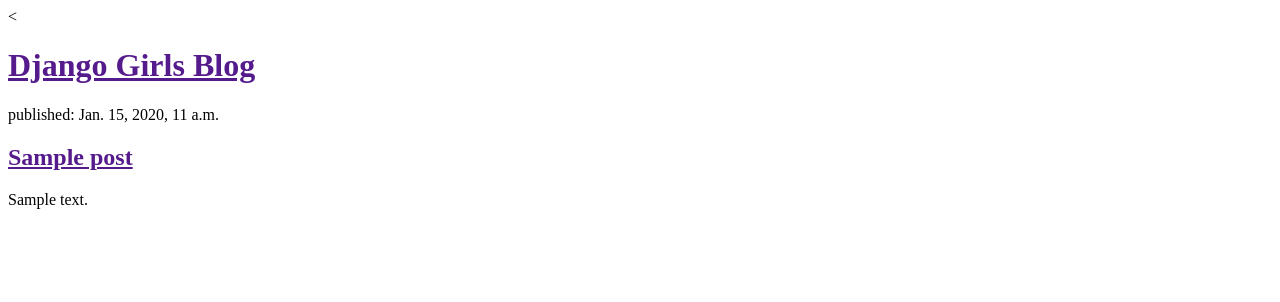
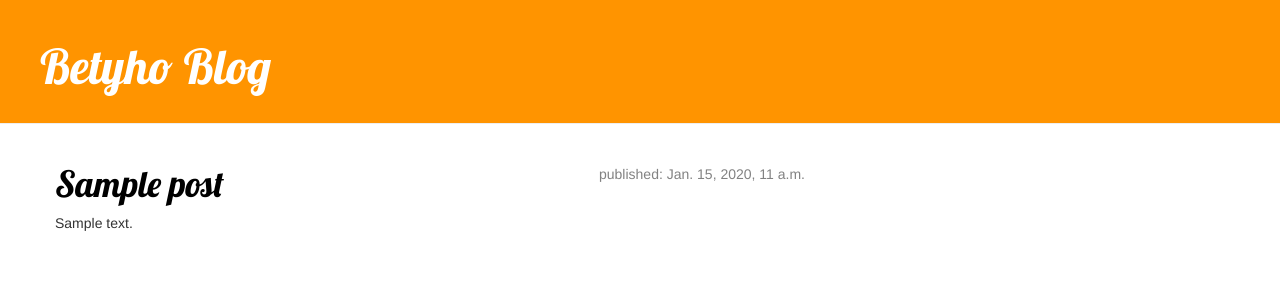
Before and after one commit to zdekon/my-first-blog, a Django app: page / in a window 1280 px wide. Shown: the top 302 px of the page. Run offline with Django 3.2, Linux system fonts and the light colour scheme; tables that the repository leaves empty hold one stand-in row (values such as "Sample post"); some libraries are stand-ins or nearby versions.

Commit message:
Add tempates and css

```diff
--- /dev/null
+++ b/blog/static/css/blog.css
@@ -0,0 +1,47 @@
+.page-header {
+     background-color: #ff9400;
+     margin-top: 0;
+     padding: 20px 20px 20px 40px;
+}
+
+.page-header h1, .page-header h1 a, .page-header h1 a:visited, .page-header h1 a:active {
+     color: #ffffff;
+     font-size: 36pt;
+     text-decoration: none;
+}
+
+.content {
+     margin-left: 40px;
+}
+
+h1, h2, h3, h4 {
+     font-family: 'Lobster', cursive;
+}
+
+ .date {
+     float: right;
+     color: #828282;
+}
+
+.save {
+     float: right;
+}
+
+ .post-form textarea, .post-form input {
+     width: 100%;
+}
+
+ .top-menu, .top-menu:hover, .top-menu:visited {
+     color: #ffffff;
+     float: right;
+     font-size: 26pt;
+     margin-right: 20px;
+}
+
+ .post {
+     margin-bottom: 70px;
+}
+
+ .post h1 a, .post h1 a:visited {
+     color: #000000;
+}
--- /dev/null
+++ b/blog/templates/blog/base.html
@@ -0,0 +1,25 @@
+{% load static %}
+
+<!DOCTYPE html>
+<html>
+     <head>
+         <title>Betyho blog</title>
+         <link rel="stylesheet" href="//maxcdn.bootstrapcdn.com/bootstrap/3.2.0/css/bootstrap.min.css">
+         <link rel="stylesheet" href="//maxcdn.bootstrapcdn.com/bootstrap/3.2.0/css/bootstrap-theme.min.css">
+         <link href="https://fonts.googleapis.com/css?family=Lobster&display=swap" rel="stylesheet">
+         <link rel="stylesheet" href="{% static 'css/blog.css' %}">
+     </head>
+     <body>
+     <div class="page-header">
+          <h1><a href="/">Betyho Blog</a></h1>
+     </div>
+     <div class="content container">
+         <div class="row">
+             <div class="col-md-8">
+             {% block content %}
+             {% endblock %}
+             </div>
+         </div>
+     </div>
+</body>
+</html>
--- a/blog/templates/blog/post_list.html
+++ b/blog/templates/blog/post_list.html
@@ -1,23 +1,13 @@
-<<!DOCTYPE html>
+{% extends 'blog/base.html' %}
 
-<html>
-    <head>
-        <title>Django Girls blog</title>
-    </head>
-    <body>
-        <div>
-            <h1><a href="">Django Girls Blog</a></h1>
-        </div>
-
-        {% for post in posts %}
-
-        <div>
-            <p>published: {{ post.published_date }}</p>
-            <h2><a href="">{{ post.title }}</a></h2>
-            <p>{{ post.text | linebreaksbr }}</p>
-        </div>
-
-        {% endfor %}
-
-    </body>
-</html>
+{% block content %}
+{% for post in posts %}
+  <div class="post">
+    <div class="date">
+      <p>published: {{ post.published_date }}</p>
+    </div>
+      <h1><a href="">{{ post.title }}</a></h1>
+      <p>{{ post.text|linebreaksbr }}</p>
+  </div>
+{% endfor %}
+{% endblock %}
--- a/mysite/settings.py
+++ b/mysite/settings.py
@@ -25,7 +25,7 @@
 # SECURITY WARNING: don't run with debug turned on in production!
 DEBUG = True
 
-ALLOWED_HOSTS = ['127.0.0.1', 'localhost']
+ALLOWED_HOSTS = ['127.0.0.1', 'localhost', 'zdenda.pythonanyware.com']
 
 
 # Application definition
```
